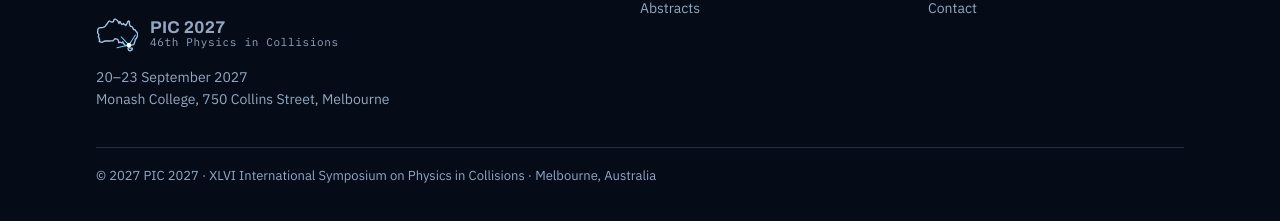
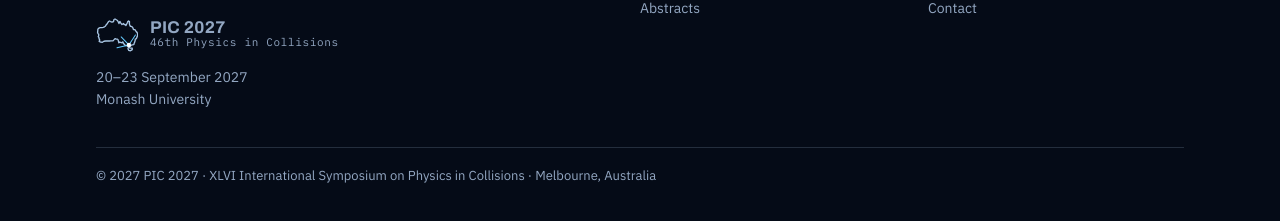
Before and after one commit to TomHadavizadeh/pic2027, a plain HTML site: page index.html in a window 1280 px wide. Shown: the part 963-1184 px from the top of the page. Drawn offline with Linux system fonts and the light colour scheme.

Commit message:
change name

```diff
--- a/index.html
+++ b/index.html
@@ -931,7 +931,7 @@ a.edition:hover::before { border-color: var(--accent); }
           <svg aria-hidden="true"><use href="#logo"/></svg>
           <span class="brand-text"><b>PIC 2027</b><span>46th Physics in Collisions</span></span>
         </a>
-        <p>20–23 September 2027<br>Monash College, 750 Collins Street, Melbourne</p>
+        <p>20–23 September 2027<br>Monash University</p>
       </div>
       <div>
         <h4>Conference</h4>
```
